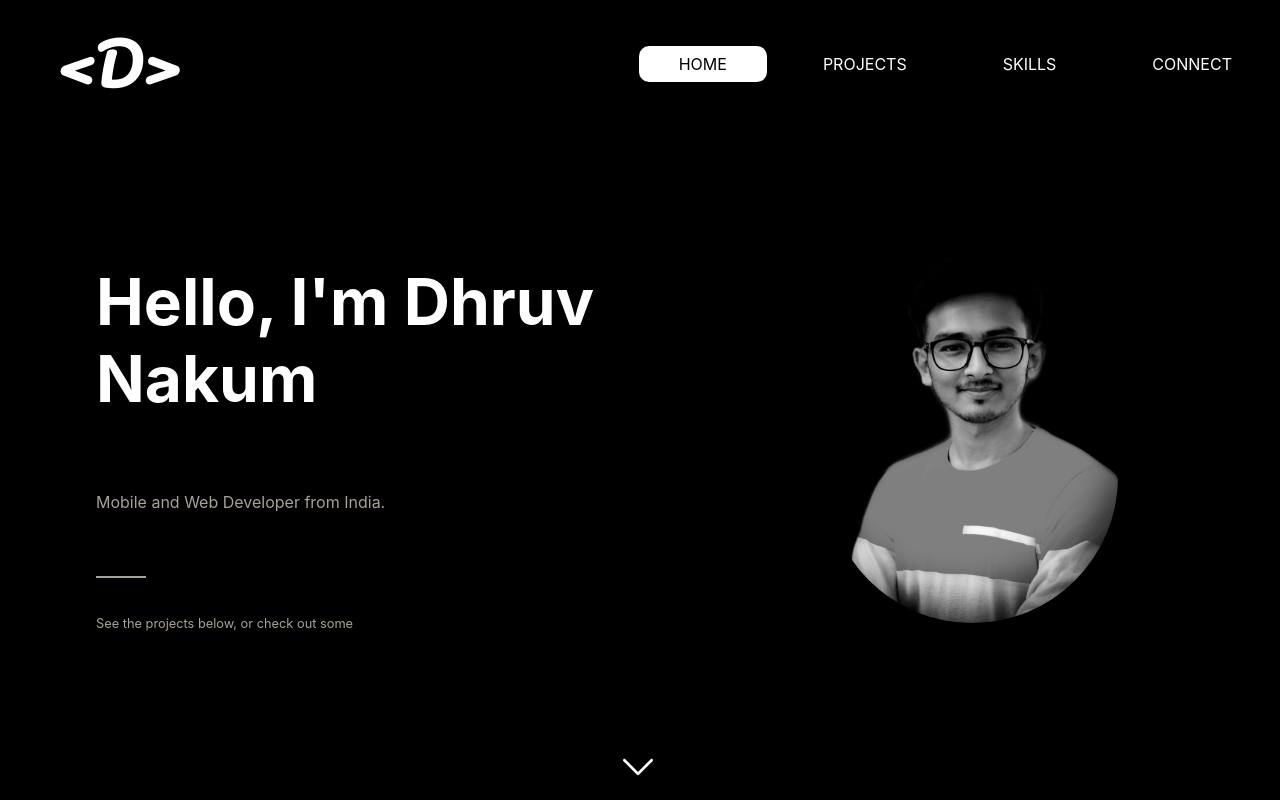
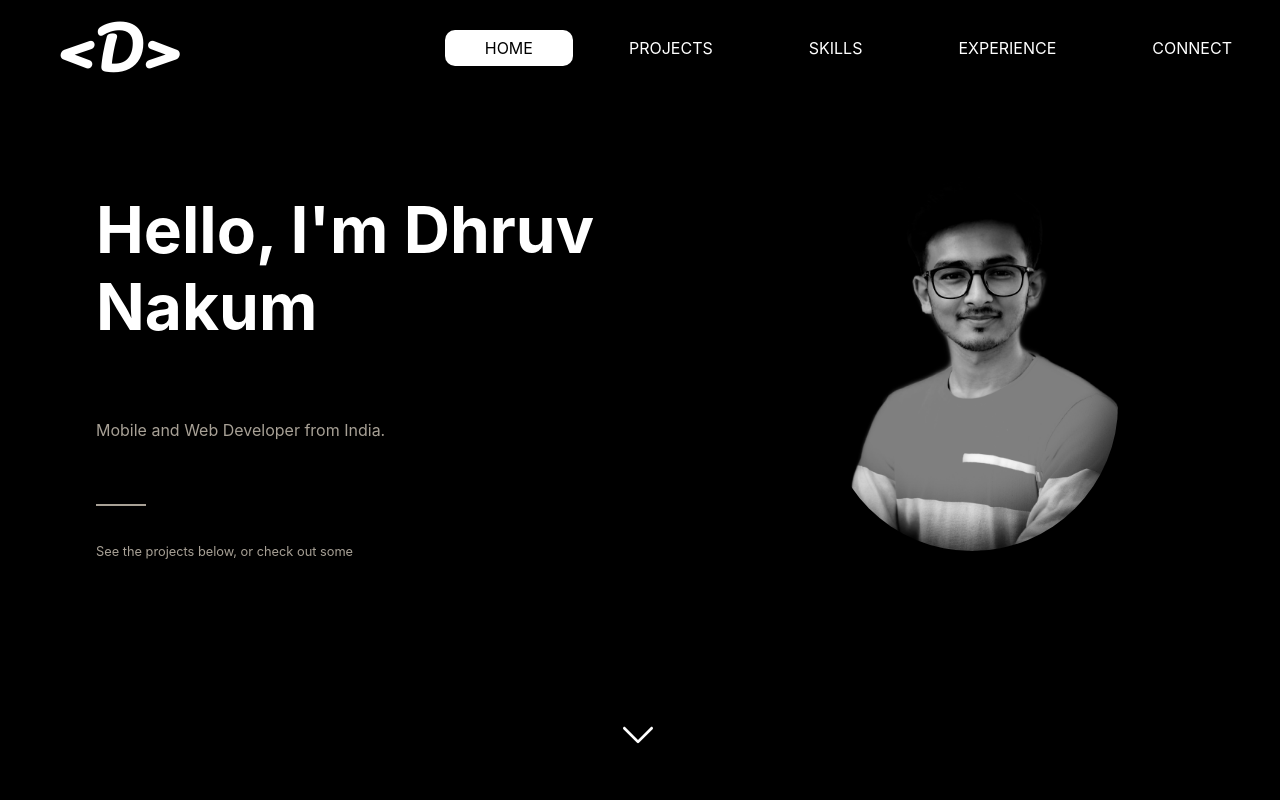
Before and after one commit to red-star25/next-portfolio, a Next.js app: page / in a window 1280 px wide. Shown: the top 800 px of the page. Built offline with nearby package versions, Linux system fonts and the light colour scheme.

Commit message:
UI Fixes and Experience Section Added

```diff
--- /dev/null
+++ b/component/Experience/Experience.js
@@ -0,0 +1,47 @@
+import React, { useEffect } from "react";
+import styles from "../../styles/Experience.module.css";
+import Aos from "aos";
+import "aos/dist/aos.css";
+function Experience() {
+  useEffect(() => {
+    Aos.init({ duration: 1000 });
+  }, []);
+  return (
+    <div className={styles.experience}>
+      <h1 data-aos="zoom-in">Experience</h1>
+      <div data-aos="zoom-in" className={styles.experience__seperator}></div>
+      <div className={styles.experience__data}>
+        <ul data-aos="zoom-in" className={styles.company__info}>
+          <h2 className={styles.company__name}>Aecor Technology PVT. LTD</h2>
+          <li className={styles.company__position}>Lead Developer</li>
+          <li>
+            - Followed Agile standard practice across application development.
+          </li>
+          <li>
+            - Assisted senior workers in debugging the code to improve
+            performance and UX
+          </li>
+          <li>- Built over 80+ custom pages</li>
+          <li className={styles.company__duration}>July 2020 - Jan 2021</li>
+        </ul>
+        <ul data-aos="zoom-in" className={styles.company__info}>
+          <h2 className={styles.company__name}>NR Life Care</h2>
+          <li className={styles.company__position}>Flutter Developer</li>
+          <li>
+            - Designed and Developed both Client and Admin Side Application
+          </li>
+          <li>
+            - Created, maintained, and enforced front-end code and documentation
+            standards
+          </li>
+          <li>
+            - Implemented Payment Gateway, Internationalization, admin panel
+          </li>
+          <li className={styles.company__duration}>Jan 2020 - Jun 2020</li>
+        </ul>
+      </div>
+    </div>
+  );
+}
+
+export default Experience;
--- a/component/Header/Header.jsx
+++ b/component/Header/Header.jsx
@@ -1,8 +1,8 @@
 import styles from "../../styles/Header.module.css";
-import React, { useState } from "react";
+import React, { useEffect, useRef, useState } from "react";
 import { motion } from "framer-motion";
 
-function Header() {
+function Header({ isVisible }) {
   const [selectedLink, setSelectedLink] = useState("home");
   const [isMenuOpen, setIsMenuOpen] = useState(false);
   const [headerClass, setHeaderClass] = useState(styles.header);
@@ -107,6 +107,15 @@ function Header() {
               </li>
               <li>
                 <a
+                  onClick={() => onLinkClicked("experience")}
+                  id={selectedLink === "experience" ? styles.selectedLink : ""}
+                  href="#experience"
+                >
+                  EXPERIENCE
+                </a>
+              </li>
+              <li>
+                <a
                   onClick={() => onLinkClicked("connect")}
                   id={selectedLink === "connect" ? styles.selectedLink : ""}
                   href="#connect"
@@ -183,6 +192,24 @@ function Header() {
             transition: {
               duration: 0.5,
               type: "tween",
+              delay: 0.2,
+            },
+          }}
+          initial={{
+            opacity: 0,
+          }}
+          onClick={() => onLinkClicked("experience")}
+          id={selectedLink === "experience" ? styles.selectedLink : ""}
+          href="#experience"
+        >
+          EXPERIENCE
+        </motion.a>
+        <motion.a
+          animate={{
+            opacity: 1,
+            transition: {
+              duration: 0.5,
+              type: "tween",
               delay: 0.3,
             },
           }}
--- a/pages/index.js
+++ b/pages/index.js
@@ -4,6 +4,7 @@ import Home from "../component/Home/Home";
 import Project from "../component/Project/Project";
 import Skills from "../component/Skills/Skills";
 import Connect from "../component/Connect/Connect";
+import Experience from "../component/Experience/Experience";
 import Head from "next/head";
 
 export default function App() {
@@ -26,8 +27,12 @@ export default function App() {
         <Project />
       </div>
       {/* Skills */}
-      <div id="skills" className={styles.app__skills}>
+      <div id="skills">
         <Skills />
+      </div>
+      {/* Experience */}
+      <div id="experience" className={styles.app__skills}>
+        <Experience />
       </div>
       {/* Connect */}
       <div id="connect" className={styles.app__skills}>
--- a/styles/App.module.css
+++ b/styles/App.module.css
@@ -18,6 +18,7 @@
   align-items: center;
   padding: 1em 0;
   background-color: black;
+  margin-top: 5em;
 }
 .app__scrollDownIndicator > img {
   height: 30px;
--- /dev/null
+++ b/styles/Experience.module.css
@@ -0,0 +1,57 @@
+.experience {
+  display: flex;
+  flex-direction: column;
+  align-items: center;
+  justify-content: center;
+  margin-top: 5em;
+  margin-bottom: 10em;
+  margin-left: auto;
+  margin-right: auto;
+  width: 80%;
+  color: white;
+  list-style: none;
+}
+
+.experience > h1 {
+  color: white;
+}
+
+.experience__seperator {
+  width: 30%;
+  border-top: 1px solid white;
+  margin-top: 3em;
+  margin-bottom: 5em;
+}
+
+.experience__data {
+  display: flex;
+}
+
+.experience__data > ul {
+  list-style: none;
+}
+
+.company__position {
+  font-weight: bold;
+  font-size: large;
+  margin-bottom: 0.5em;
+  color: antiquewhite;
+}
+
+.company__duration {
+  color: gainsboro;
+  font-size: smaller;
+  margin-top: 0.5em;
+}
+
+@media only screen and (max-width: 520px) {
+  .experience__data {
+    flex-direction: column;
+  }
+}
+
+@media only screen and (max-width: 720px) {
+  .experience__data {
+    flex-direction: column;
+  }
+}
--- a/styles/Header.module.css
+++ b/styles/Header.module.css
@@ -6,7 +6,9 @@
   align-items: center;
   width: 100%;
   height: 12vh;
-  margin-top: 1em;
+  position: fixed;
+  background-color: transparent;
+  z-index: 99;
 }
 
 h1.header__logo {
@@ -14,6 +16,11 @@ h1.header__logo {
   font-size: 3.5rem;
   margin-left: 1em;
   font-family: "Pacifico", cursive;
+  background-color: transparent;
+}
+
+.header__links {
+  background-color: transparent;
 }
 
 .header__links > a {
@@ -23,7 +30,7 @@ h1.header__logo {
   padding: 0.5em 2.5em;
   margin: 0 0.5em;
   transition: 0.5s;
-  background-color: black;
+  background-color: transparent;
   border-radius: 10px;
 }
 
@@ -46,9 +53,16 @@ h1.header__logo {
   h1.header__logo {
     font-size: 3.5rem;
   }
+  .header {
+    z-index: unset;
+  }
 }
 
 @media only screen and (max-width: 880px) {
+  .header {
+    position: unset;
+    z-index: unset;
+  }
   .header__mob {
     margin-left: -1em;
     margin-top: -1em;
--- a/styles/Home.module.css
+++ b/styles/Home.module.css
@@ -1,5 +1,5 @@
 .home {
-  margin: -3em 0em 0em 5em;
+  margin: 2em 0em 0em 5em;
   padding: 1em;
   display: flex;
   height: 100%;
@@ -51,6 +51,7 @@
 @media only screen and (max-width: 520px) {
   .home {
     margin-left: 3em;
+    margin-top: -3em;
   }
 
   .home__left {
```
